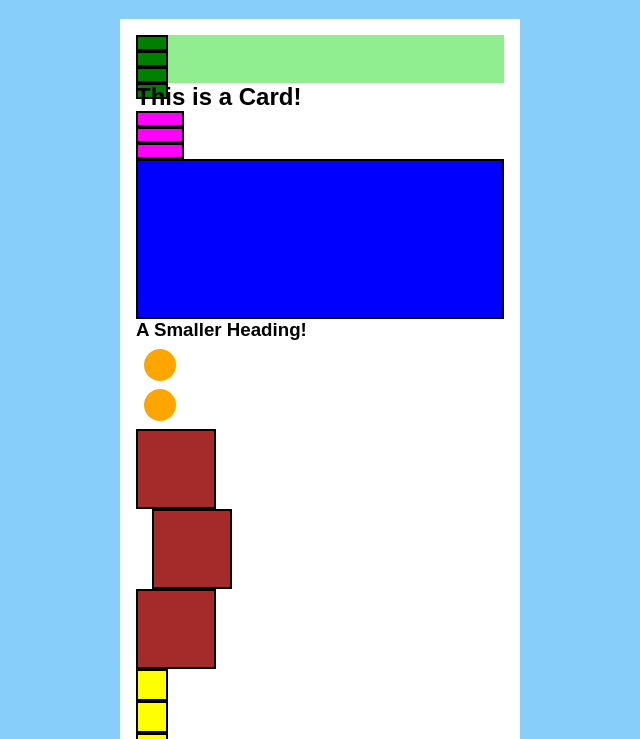
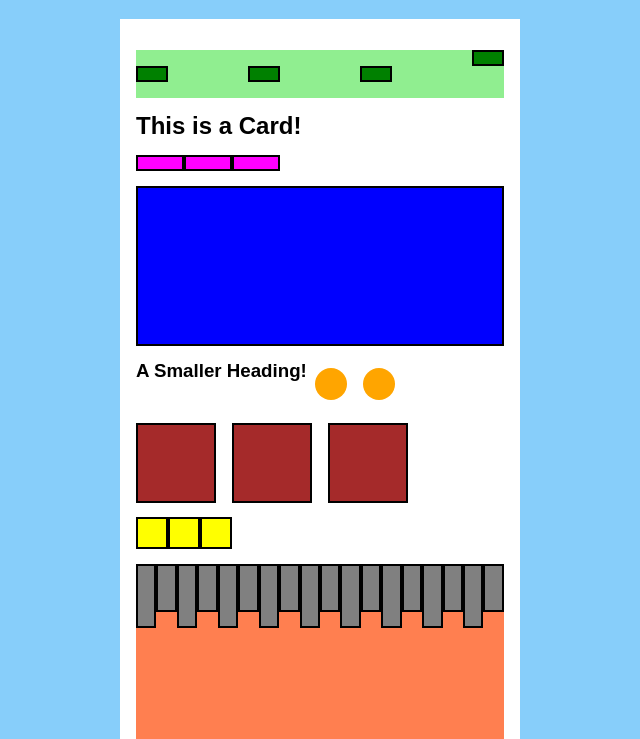
Before and after one commit to CodeupClassroom/java-cohort-web-exercises, a website: page flexbox-fundamentals-exercise.html in a window 1280 px wide. Shown: the part 61-800 px from the top of the page, without its empty margins (320-960 px from the left). Drawn offline with Linux system fonts and the light colour scheme.

Commit message:
first section aligned and appropriate

```diff
--- a/css/flexbox-fundamentals-exercise.css
+++ b/css/flexbox-fundamentals-exercise.css
@@ -34,19 +34,26 @@ h2, h3 {
     padding: 1em;
     margin: 0 auto;
     /* enter needed declarations here */
+    display: flex;
+    flex-direction: column;
+    justify-content: space-evenly;
 }
 
 section {
     /* enter needed declarations here */
+    display: flex;
 }
 
 section:nth-of-type(1) {
     height: 3em;
     background: lightgreen;
     /* enter needed declarations here */
+    justify-content: space-between;
+    align-items: center;
 }
 section:nth-of-type(1) div:last-child {
     /* enter needed declarations here */
+    align-self: flex-start;
 }
 
 .purple-box {
```
